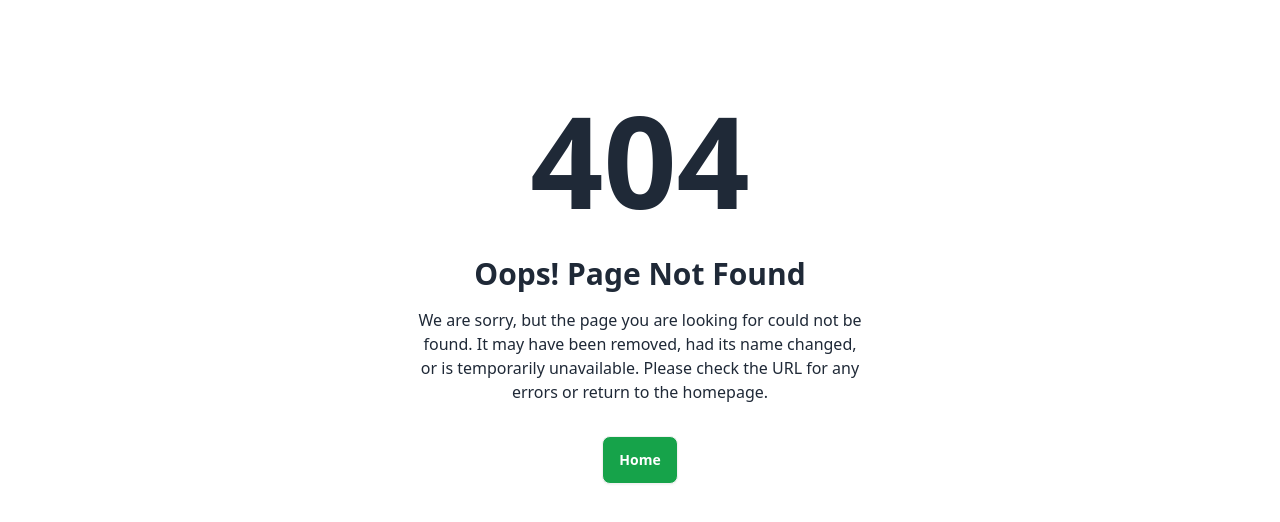
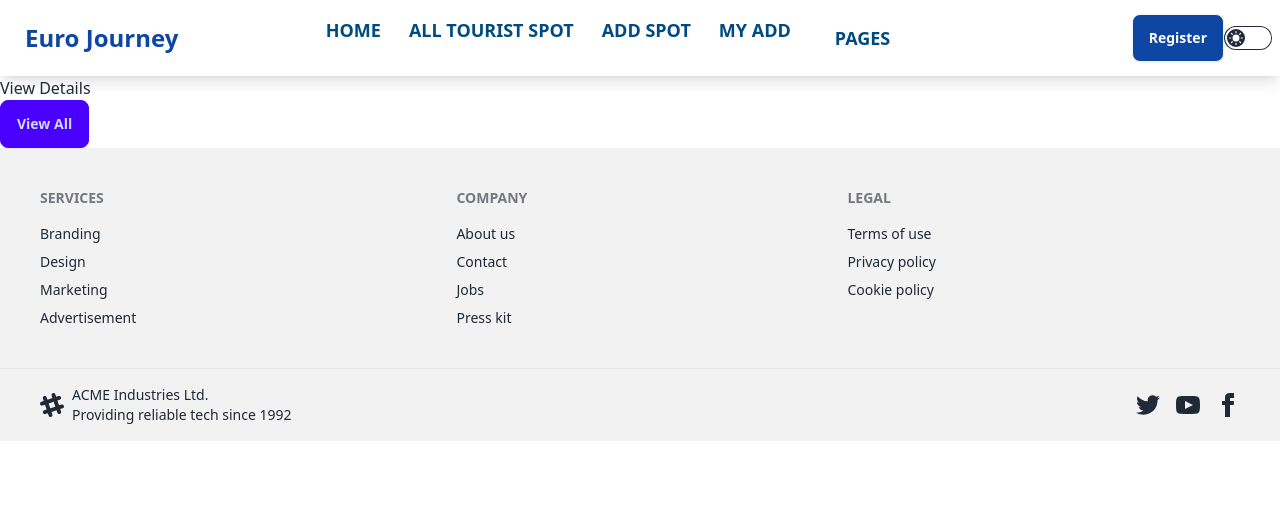
Before and after one commit to Idba1/B9A10-client-side, a React (Vite) app: page /viewdetails in a window 1280 px wide. Shown: the top 522 px of the page. Built offline with nearby package versions, Linux system fonts and the light colour scheme.

Commit message:
add view details page

```diff
--- a/src/Cared/AddSpotCardDesign.jsx
+++ b/src/Cared/AddSpotCardDesign.jsx
@@ -1,3 +1,4 @@
+import { Link } from "react-router-dom";
 
 const AddSpotCardDesign = ({spot}) => {
     const { _id, image, tourists_spot_name, country_Name, location, short_description, average_cost, seasonality, travel_time, totaVisitorsPerYear, email, name } = spot;
@@ -10,7 +11,7 @@ const AddSpotCardDesign = ({spot}) => {
                     <h2 className="card-title">  {tourists_spot_name} </h2>
                     <p> {short_description} </p>
                     <div className="card-actions justify-end">
-                        <button className="btn btn-primary">Watch</button>
+                        <Link to={`/viewdetails`} className="btn btn-primary">View Details</Link>
                     </div>
                 </div>
             </div>
--- /dev/null
+++ b/src/Cared/SpotViewDetails.jsx
@@ -0,0 +1,12 @@
+import { Link } from "react-router-dom";
+
+const SpotViewDetails = () => {
+    return (
+        <div>
+            <h1>View Details</h1>
+            <Link to={"/alltouristspot"} className="btn btn-primary">View All</Link>
+        </div>
+    );
+};
+
+export default SpotViewDetails;
--- a/src/Nav/AllTouristSpot.jsx
+++ b/src/Nav/AllTouristSpot.jsx
@@ -1,5 +1,5 @@
 import { useState } from "react";
-import { useLoaderData } from "react-router-dom";
+import { Link, useLoaderData } from "react-router-dom";
 import AddSpotCardDesign from "../Cared/AddSpotCardDesign";
 
 
@@ -20,6 +20,7 @@ const AllTouristSpot = () => {
                     ></AddSpotCardDesign>)
                 }
             </div>
+            <Link className="btn" to={'/addspot'} >Add a New Spot</Link>
         </div>
     );
 };
--- a/src/main.jsx
+++ b/src/main.jsx
@@ -28,6 +28,7 @@ import Register from './Components/Register';
 import LogIn from './Components/LogIn';
 import Page from './Nav/Page';
 import Ticket from './Pages/Ticket';
+import SpotViewDetails from './Cared/SpotViewDetails';
 const router = createBrowserRouter([
   {
     path: "/",
@@ -74,6 +75,10 @@ const router = createBrowserRouter([
       {
         path: "/addspot",
         element: <AddSpot></AddSpot>,
+      },
+      {
+        path: `viewdetails`,
+        element: <SpotViewDetails></SpotViewDetails>,
       },
       {
         path: "/myadd",
```
